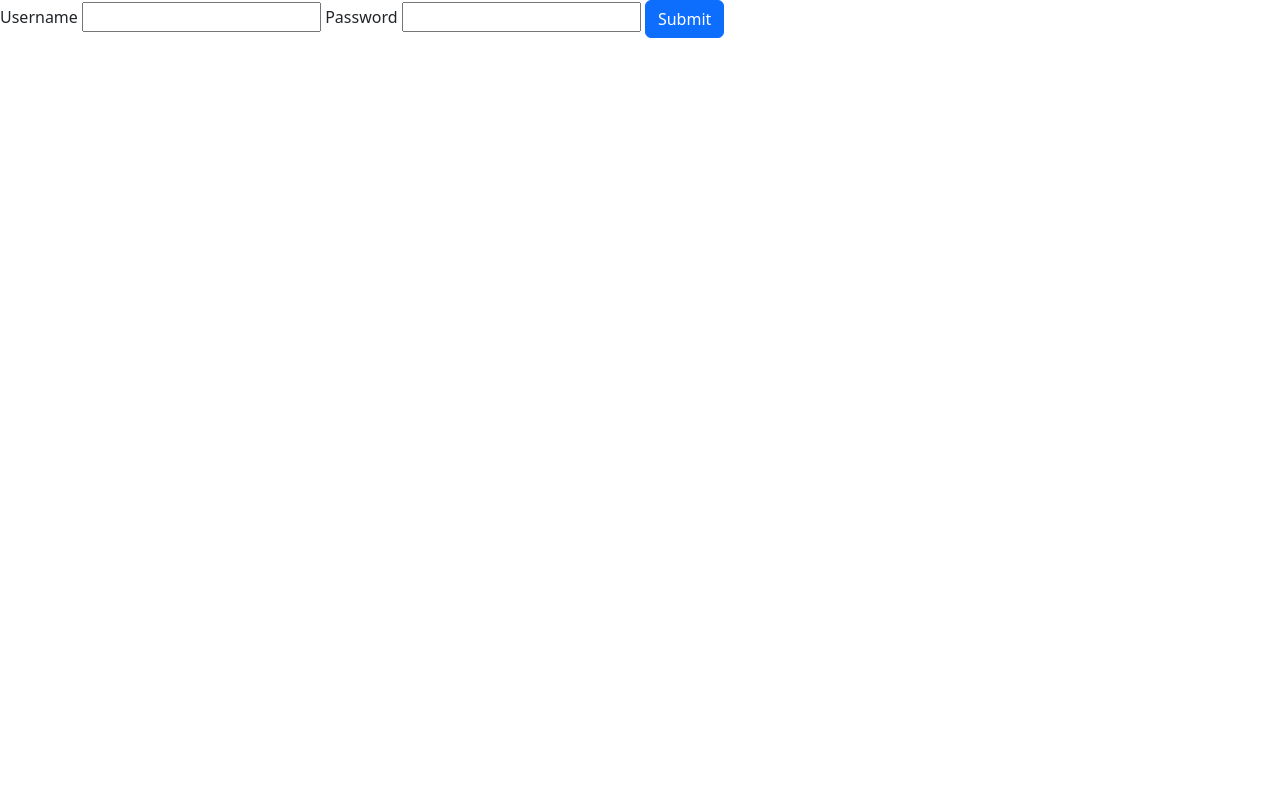
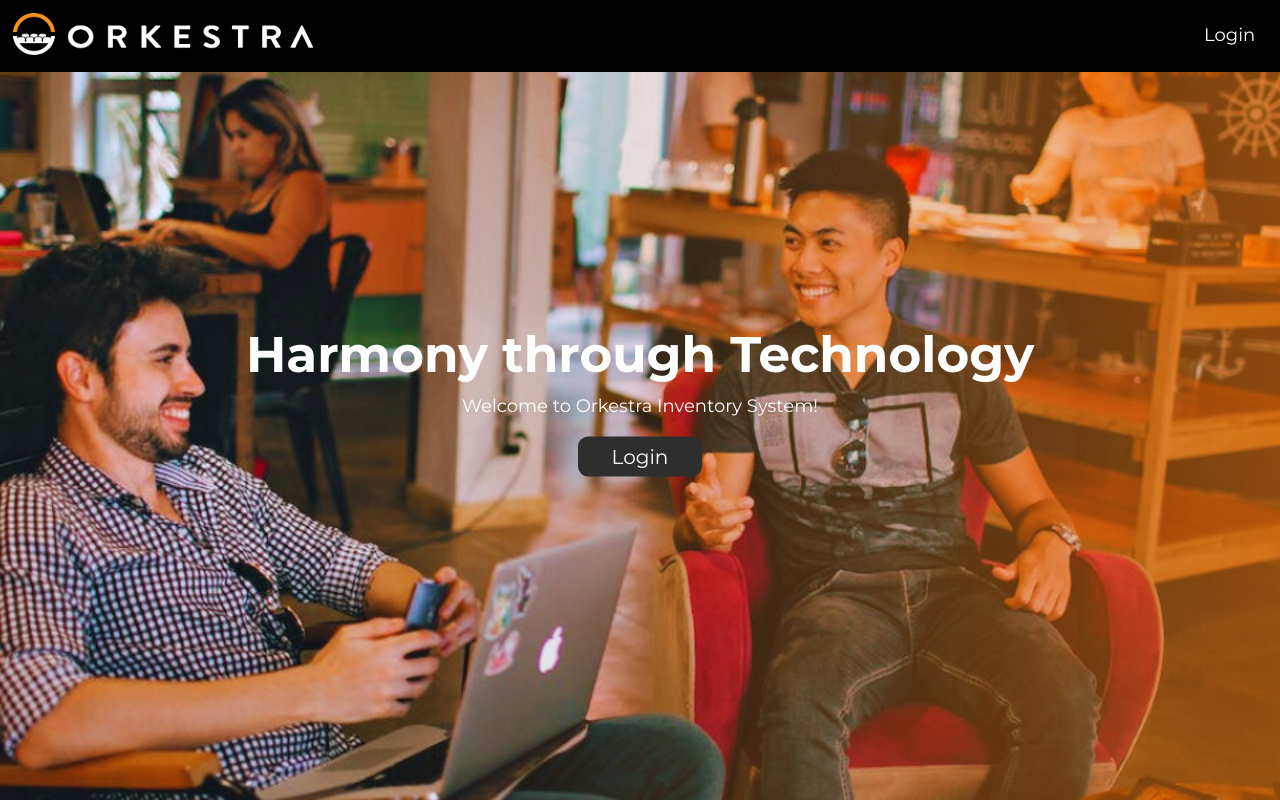
Before and after one commit to xvinsue/orkestrapc, a Flask app: page / in a window 1280 px wide. Run offline with Flask 3, Linux system fonts and the light colour scheme.

Commit message:
frontend

```diff
--- a/main.py
+++ b/main.py
@@ -223,7 +223,7 @@ def hash_sha256(data):
     return sha256.hexdigest()
 
 
-@app.route("/", methods=['GET', 'POST'])
+@app.route("/login", methods=['GET', 'POST'])
 def index():
 
     form = LoginForm()
@@ -248,7 +248,9 @@ def index():
 
     return render_template("login.html", form=form)
 
-
+@app.route("/")
+def home():
+    return render_template("index.html")
 
 @app.route("/logout")
 def logout():
--- a/static/css/styles.css
+++ b/static/css/styles.css
@@ -0,0 +1,93 @@
+
+
+*{
+    margin: 0;
+    padding: 0;
+    font-family: "Montserrat", sans-serif;
+}
+
+.header{
+    min-height: 100vh;
+    width: 100%;
+    background-image: url(assets/home.png);
+    background-position: center;
+    background-size: cover;
+    position: relative;
+}
+
+nav{
+    display: flex;
+    padding: 1%;
+    justify-content: space-between;
+    align-items: center;
+    background-color: #000000;
+}
+nav img{
+    width: 300px;
+}
+.nav-links{
+    flex: 1;
+    text-align: right;
+}
+.nav-links ul li{
+    list-style: none;
+    display: inline-block;
+    padding: 8px 12px;
+    position: relative;
+}
+.nav-links ul li a{
+    color: #fff;
+    text-decoration: none;
+    font-size: 18px;
+}
+.nav-links ul li::after{
+    content: '';
+    width: 0%;
+    height: 2px;
+    background: #fff;
+    display: block;
+    margin: auto;
+    transition: 0.5s;
+}
+.nav-links ul li:hover:after{
+    width: 100%;
+}
+
+.text-box{
+    width: 90%;
+    color: #fff;
+    position: absolute;
+    transform: translate(-50%, -50%);
+    text-align: center;
+    top: 50%;
+    left: 50%;
+}
+.text-box h1{
+    font-size: 50px;
+}
+.text-box p{
+    font-size: 18px;
+    margin: 10px 0 20px;
+}
+.hero-btn{
+    text-decoration: none;
+    display: inline-block;
+    font-size: 20px;
+    padding: 8px 34px;
+    position: relative;
+    border-radius: 10px;
+    background: #2E2E2E;
+    color: #fff;
+    transition: 0.5s;
+}
+.hero-btn:hover{
+    text-decoration: none;
+    display: inline-block;
+    font-size: 20px;
+    padding: 8px 34px;
+    position: relative;
+    border-radius: 10px;
+    background: #F6921E;
+    color: #fff;
+    letter-spacing: 0.5em;
+}
--- a/templates/index.html
+++ b/templates/index.html
@@ -4,13 +4,33 @@
 <head>
     <meta charset="UTF-8">
     <meta name="viewport" content="width=device-width, initial-scale=1.0">
+    <!------------ TITLE ------------>
     <title>Orkestra Inventory System</title>
+    <!------------ CSS ------------>
     <link rel="stylesheet" href="static\css\styles.css">
+    <!------------ FONT ------------>
+    <link rel="preconnect" href="https://fonts.googleapis.com">
+    <link rel="preconnect" href="https://fonts.gstatic.com" crossorigin>
+    <link href="https://fonts.googleapis.com/css2?family=Montserrat:ital,wght@0,100..900;1,100..900&display=swap" rel="stylesheet">
 
 </head>
 
 <body>
-
+    <section class="header">
+       <nav>
+        <a href="{{ url_for('home') }}"><img src="static\css\assets\orkestra-main-logo.png" alt=""></a>
+        <div class="nav-links">
+            <ul>
+                <li><a href="#">Login</a></li>
+            </ul>
+        </div>
+       </nav>
+       <div class="text-box">
+        <h1>Harmony through Technology</h1>
+        <p>Welcome to Orkestra Inventory System!</p>
+        <a href="{{ url_for('index') }}" class="hero-btn">Login</a>
+       </div>
+    </section>
 
 
 
--- a/templates/login.html
+++ b/templates/login.html
@@ -5,12 +5,20 @@
     <meta charset="UTF-8">
     <meta name="viewport" content="width=device-width, initial-scale=1.0">
     <title>Orkestra Inventory System</title>
-    <link rel="stylesheet" href="static/styles.css">
-    <link href="https://cdn.jsdelivr.net/npm/bootstrap@5.3.0-alpha1/dist/css/bootstrap.min.css" rel="stylesheet"
-        integrity="sha384-GLhlTQ8iRABdZLl6O3oVMWSktQOp6b7In1Zl3/Jr59b6EGGoI1aFkw7cmDA6j6gD" crossorigin="anonymous">
+    <link rel="stylesheet" href="static\css\styles.css">
 </head>
 
 <body>
+    <section class="header">
+        <nav>
+         <a href="{{ url_for('home') }}"><img src="static\css\assets\orkestra-main-logo.png" alt=""></a>
+         <div class="nav-links">
+             <ul>
+                 <li><a href="#">Login</a></li>
+             </ul>
+         </div>
+        </nav>
+        <div class="login-box">
             <form method="POST" action="{{ url_for('index') }}">
                 {{ form.csrf_token }}
                 {{ form.username.label }}
@@ -23,8 +31,6 @@
             {% if error != "" %}
             <p> {{ error }} </p>
             {% endif %}
-
-
-
-
+        </div>
+     </section>
 </body>
```
Also changed, not shown: static/css/assets/Cover.png (renamed from assets/Cover.png), static/css/assets/home.png (renamed from assets/home.png), static/css/assets/orkestra-main-logo.png (renamed from assets/orkestra-main-logo.png), static/css/assets/working.png (renamed from assets/working.png). Lines whose indentation alone changed are shown as unchanged.
